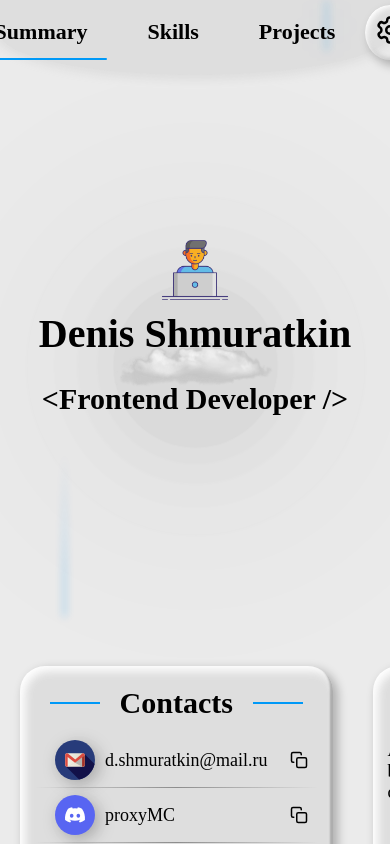
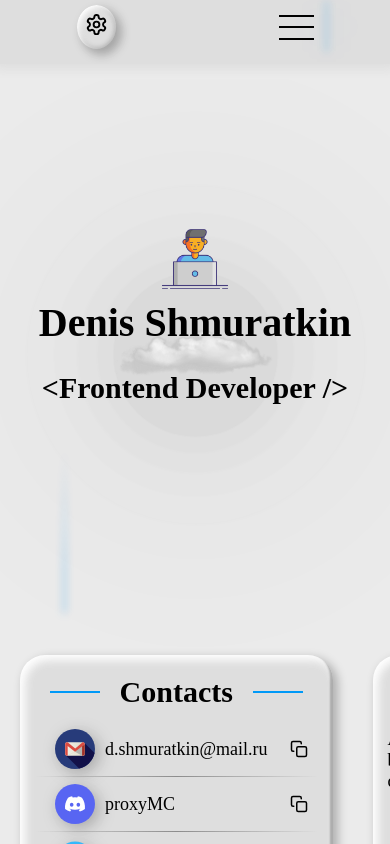
Before and after one commit to DialecticalLaw/cv, a Next.js app: page / in a window 390 px wide. Shown: the top 844 px of the page. Built offline with nearby package versions, Linux system fonts and the light colour scheme; no server answers; a web font is replaced by a local one.

Commit message:
feat: add adaptability to the header

```diff
--- a/src/components/Shared/Header/Header.module.css
+++ b/src/components/Shared/Header/Header.module.css
@@ -14,9 +14,89 @@
   box-shadow: 0 0 1rem 0.5rem var(--bg-color-transparent);
 }
 
+.open_btn {
+  display: none;
+  flex-direction: column;
+  justify-content: space-between;
+  width: 3.5rem;
+  height: 2.5rem;
+  background-color: transparent;
+  border: none;
+  cursor: pointer;
+}
+
+.open_btn :nth-child(1) {
+  transform-origin: right;
+}
+
+.open_btn :nth-child(2) {
+  transform-origin: center;
+}
+
+.open_btn :nth-child(3) {
+  transform-origin: right;
+}
+
+.line {
+  width: 100%;
+  height: 0.2rem;
+  background-color: #000000;
+  transition: 0.2s;
+}
+
 .nav_list {
   display: grid;
   grid-template-columns: repeat(3, 1fr);
   gap: 2rem;
   margin: 0 auto;
 }
+
+@media screen and (max-width: 650px) {
+  .header {
+    flex-direction: row-reverse;
+    justify-content: space-around;
+    border-radius: 0;
+  }
+
+  .open_btn {
+    display: flex;
+  }
+
+  .open_btn.active :nth-child(1) {
+    transform: rotate(-42deg);
+  }
+
+  .open_btn.active :nth-child(2) {
+    transform: scaleX(0);
+  }
+
+  .open_btn.active :nth-child(3) {
+    transform: rotate(42deg);
+  }
+
+  .nav {
+    position: fixed;
+    top: 6rem;
+    right: 0;
+    opacity: 0;
+    padding: 1.5rem;
+    transform-origin: bottom right;
+    transform: translateX(120%) scale(0);
+    border-radius: 1.5rem 0 0 1.5rem;
+    background-color: var(--dark-color-transparent);
+    transition: 0.2s;
+  }
+
+  .nav.active {
+    opacity: 1;
+    transform: none;
+  }
+
+  .nav_list {
+    display: flex;
+    flex-direction: column;
+    justify-content: center;
+    align-items: center;
+    gap: 1rem;
+  }
+}
--- a/src/components/Shared/Header/Header.tsx
+++ b/src/components/Shared/Header/Header.tsx
@@ -1,11 +1,16 @@
+'use client';
+
+import { useState } from 'react';
 import styles from './Header.module.css';
 import { NavLink } from './NavLink/NavLink';
 import { Settings } from './Settings/Settings';
 
 export function Header() {
+  const [isNavOpen, setNavOpen] = useState(false);
+
   return (
     <header className={styles.header}>
-      <nav className={styles.nav}>
+      <nav className={`${styles.nav} ${isNavOpen ? styles.active : ''}`}>
         <ul className={styles.nav_list}>
           <NavLink href="/">summary</NavLink>
           <NavLink href="/skills">skills</NavLink>
@@ -13,6 +18,15 @@ export function Header() {
         </ul>
       </nav>
 
+      <button
+        onClick={() => setNavOpen((prev) => !prev)}
+        className={`${styles.open_btn} ${isNavOpen ? styles.active : ''} invert`}
+      >
+        <span className={styles.line} />
+        <span className={styles.line} />
+        <span className={styles.line} />
+      </button>
+
       <Settings />
     </header>
   );
--- a/src/components/Shared/Header/NavLink/NavLink.module.css
+++ b/src/components/Shared/Header/NavLink/NavLink.module.css
@@ -42,3 +42,16 @@
     transform-origin: left;
   }
 }
+
+@media screen and (max-width: 850px) {
+  .nav_link {
+    padding: 0.5rem 1rem;
+    font-size: 2rem;
+  }
+}
+
+@media screen and (max-width: 650px) {
+  .nav_link {
+    color: #ffffff;
+  }
+}
--- a/src/components/Shared/Header/Settings/Menu/ThemeSwitch/ThemeSwitch.module.css
+++ b/src/components/Shared/Header/Settings/Menu/ThemeSwitch/ThemeSwitch.module.css
@@ -30,3 +30,10 @@
   appearance: none;
   cursor: pointer;
 }
+
+@media screen and (max-width: 850px) {
+  .theme_wrapper {
+    width: 7rem;
+    height: 3.5rem;
+  }
+}
--- a/src/components/Shared/Header/Settings/Settings.module.css
+++ b/src/components/Shared/Header/Settings/Settings.module.css
@@ -43,3 +43,14 @@
     transform: rotate(120deg);
   }
 }
+
+@media screen and (max-width: 850px) {
+  .settings {
+    padding: 0.8rem;
+  }
+
+  .icon {
+    width: 2.3rem;
+    height: 2.3rem;
+  }
+}
```
